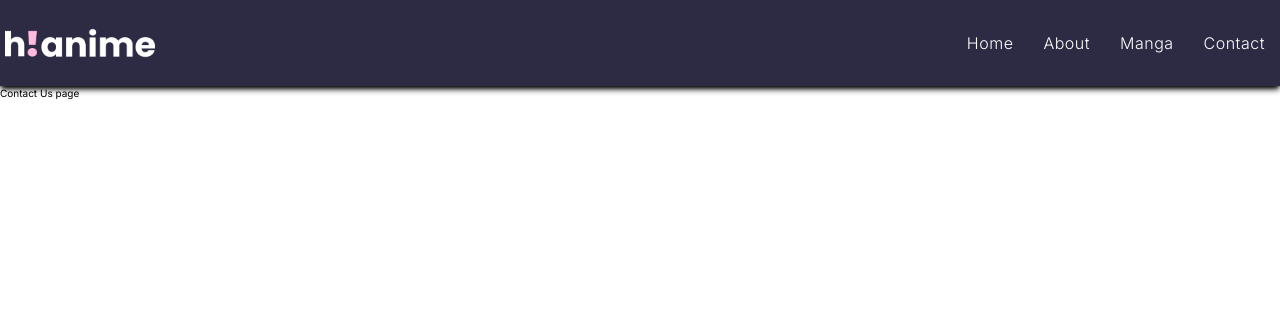
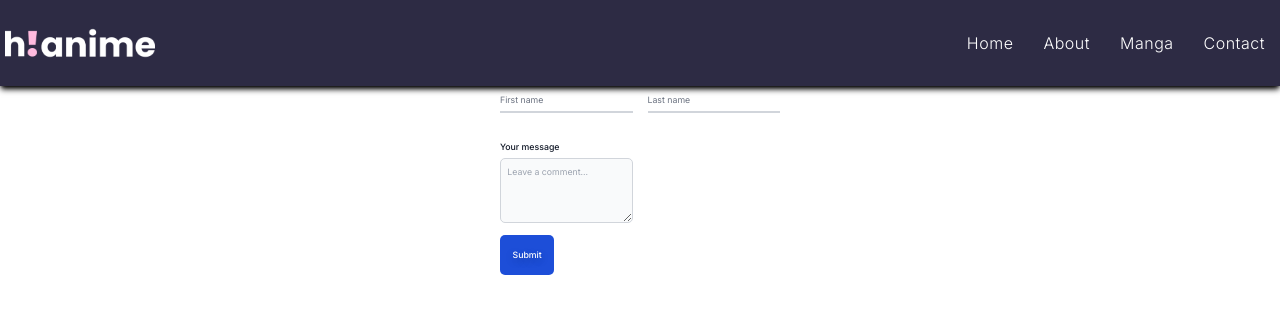
Before and after one commit to npcdazai/AnimeSite, a Next.js app: page /contact in a window 1280 px wide. Shown: the top 314 px of the page. Built offline with nearby package versions, Linux system fonts and the light colour scheme.

Commit message:
improve dynamic id

```diff
--- /dev/null
+++ b/src/app/components/ContactForm.js
@@ -0,0 +1,78 @@
+"use client";
+
+import { useState } from "react";
+
+const ContactForm = () => {
+  const [user, setUser] = useState({
+    first_name: "",
+    last_name: "",
+    message: "",
+  });
+
+  function handleChange(e) {
+    const name = e.target.name;
+    const value = e.target.value;
+    // setUser(value:(prevUser:{...})=>({prev,[name] : [value]}))
+}
+
+  return (
+    <form className="max-w-md mx-auto ">
+      <div className="grid md:grid-cols-2 md:gap-6">
+        <div className="relative z-0 w-full mb-5 group">
+          <input
+            type="text"
+            name="first_name"
+            id="first_name"
+            className="block py-2.5 px-0 w-full text-sm text-gray-900 bg-transparent border-0 border-b-2 border-gray-300 appearance-none dark:text-white dark:border-gray-600 dark:focus:border-blue-500 focus:outline-none focus:ring-0 focus:border-blue-600 peer"
+            placeholder=" "
+            required
+          />
+          <label
+            for="floating_first_name"
+            className="peer-focus:font-medium absolute text-sm text-gray-500 dark:text-gray-400 duration-300 transform -translate-y-6 scale-75 top-3 -z-10 origin-[0] peer-focus:start-0 rtl:peer-focus:translate-x-1/4 peer-focus:text-blue-600 peer-focus:dark:text-blue-500 peer-placeholder-shown:scale-100 peer-placeholder-shown:translate-y-0 peer-focus:scale-75 peer-focus:-translate-y-6"
+          >
+            First name
+          </label>
+        </div>
+        <div className="relative z-0 w-full mb-5 group">
+          <input
+            type="text"
+            name="floating_last_name"
+            id="last_name"
+            className="block py-2.5 px-0 w-full text-sm text-gray-900 bg-transparent border-0 border-b-2 border-gray-300 appearance-none dark:text-white dark:border-gray-600 dark:focus:border-blue-500 focus:outline-none focus:ring-0 focus:border-blue-600 peer"
+            placeholder=" "
+            required
+          />
+          <label
+            for="last_name"
+            className="peer-focus:font-medium absolute text-sm text-gray-500 dark:text-gray-400 duration-300 transform -translate-y-6 scale-75 top-3 -z-10 origin-[0] peer-focus:start-0 rtl:peer-focus:translate-x-1/4 peer-focus:text-blue-600 peer-focus:dark:text-blue-500 peer-placeholder-shown:scale-100 peer-placeholder-shown:translate-y-0 peer-focus:scale-75 peer-focus:-translate-y-6"
+          >
+            Last name
+          </label>
+        </div>
+        <div className="relative z-0 w-full mb-5 group">
+          <label
+            for="message"
+            class="block mb-2 text-sm font-medium text-gray-900 dark:text-white"
+          >
+            Your message
+          </label>
+          <textarea
+            id="message"
+            rows="4"
+            class="block p-2.5 w-full text-sm text-gray-900 bg-gray-50 rounded-lg border border-gray-300 focus:ring-blue-500 focus:border-blue-500 dark:bg-gray-700 dark:border-gray-600 dark:placeholder-gray-400 dark:text-white dark:focus:ring-blue-500 dark:focus:border-blue-500"
+            placeholder="Leave a comment..."
+          ></textarea>
+        </div>
+      </div>
+      <button
+        type="submit"
+        className="text-white bg-blue-700 hover:bg-blue-800 focus:ring-4 focus:outline-none focus:ring-blue-300 font-medium rounded-lg text-sm w-full sm:w-auto px-5 py-2.5 text-center dark:bg-blue-600 dark:hover:bg-blue-700 dark:focus:ring-blue-800"
+      >
+        Submit
+      </button>
+    </form>
+  );
+};
+
+export default ContactForm;
--- a/src/app/contact/page.js
+++ b/src/app/contact/page.js
@@ -1,8 +1,10 @@
-
+import ContactForm from "../components/ContactForm"
 
 const ContactUs = () => {
   return (
-    <div>Contact Us page</div>
+    <div>
+      <ContactForm/>
+    </div>
   )
 }
 
--- a/src/app/manga/[mal_id]/page.js
+++ b/src/app/manga/[mal_id]/page.js
@@ -10,6 +10,7 @@
 
   const [animeData, setAnimeData] = useState([]);
 
+  // eslint-disable-next-line react-hooks/exhaustive-deps
   const fetchAnime = async () => {
     try {
       const res = await axios.get(`https://api.jikan.moe/v4/anime/${mal_id}`);
@@ -22,7 +23,7 @@
 
   useEffect(() => {
     fetchAnime();
-  }, [mal_id]);
+  }, [fetchAnime, mal_id]);
 
   return (
     <div>
```
